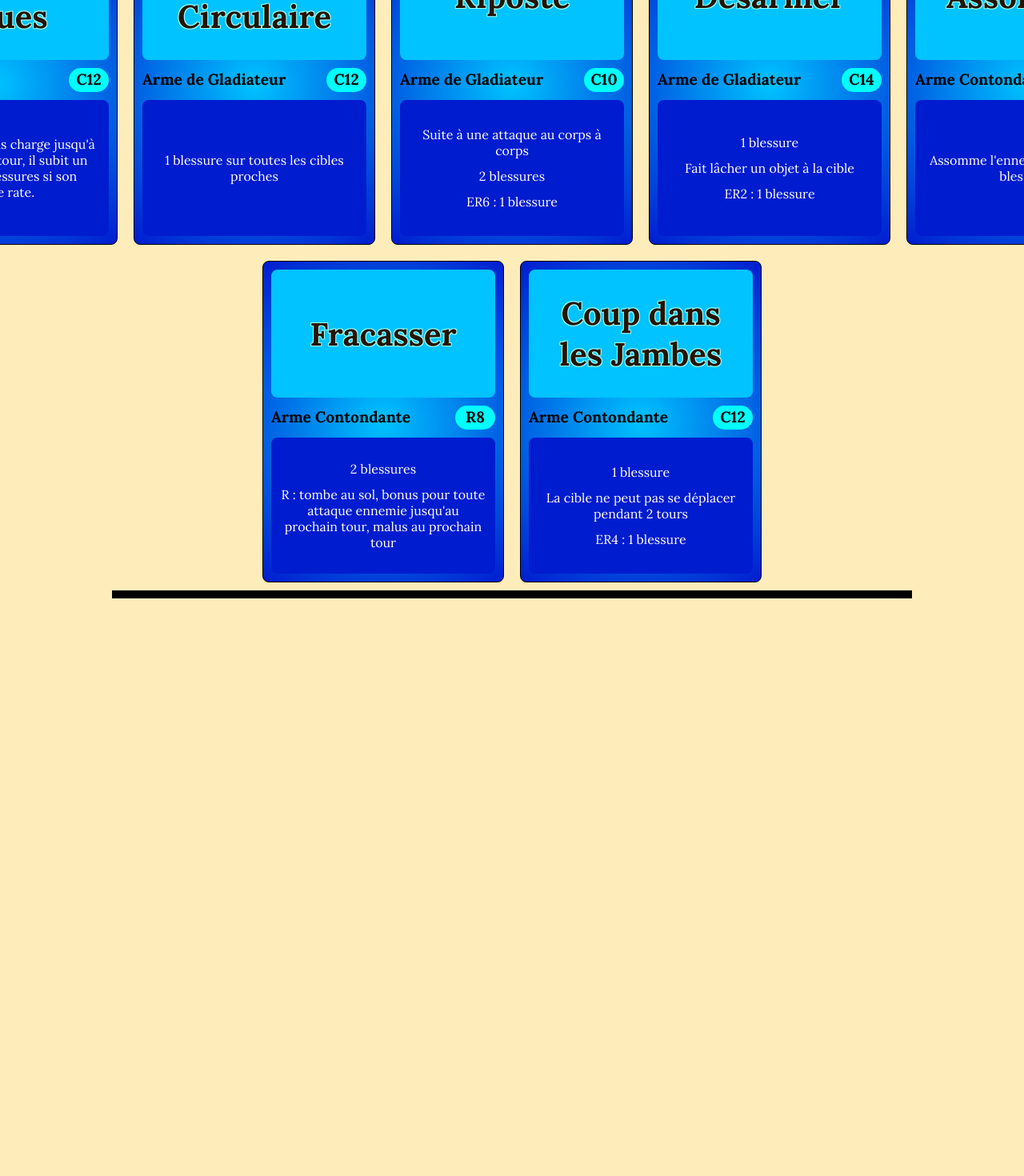
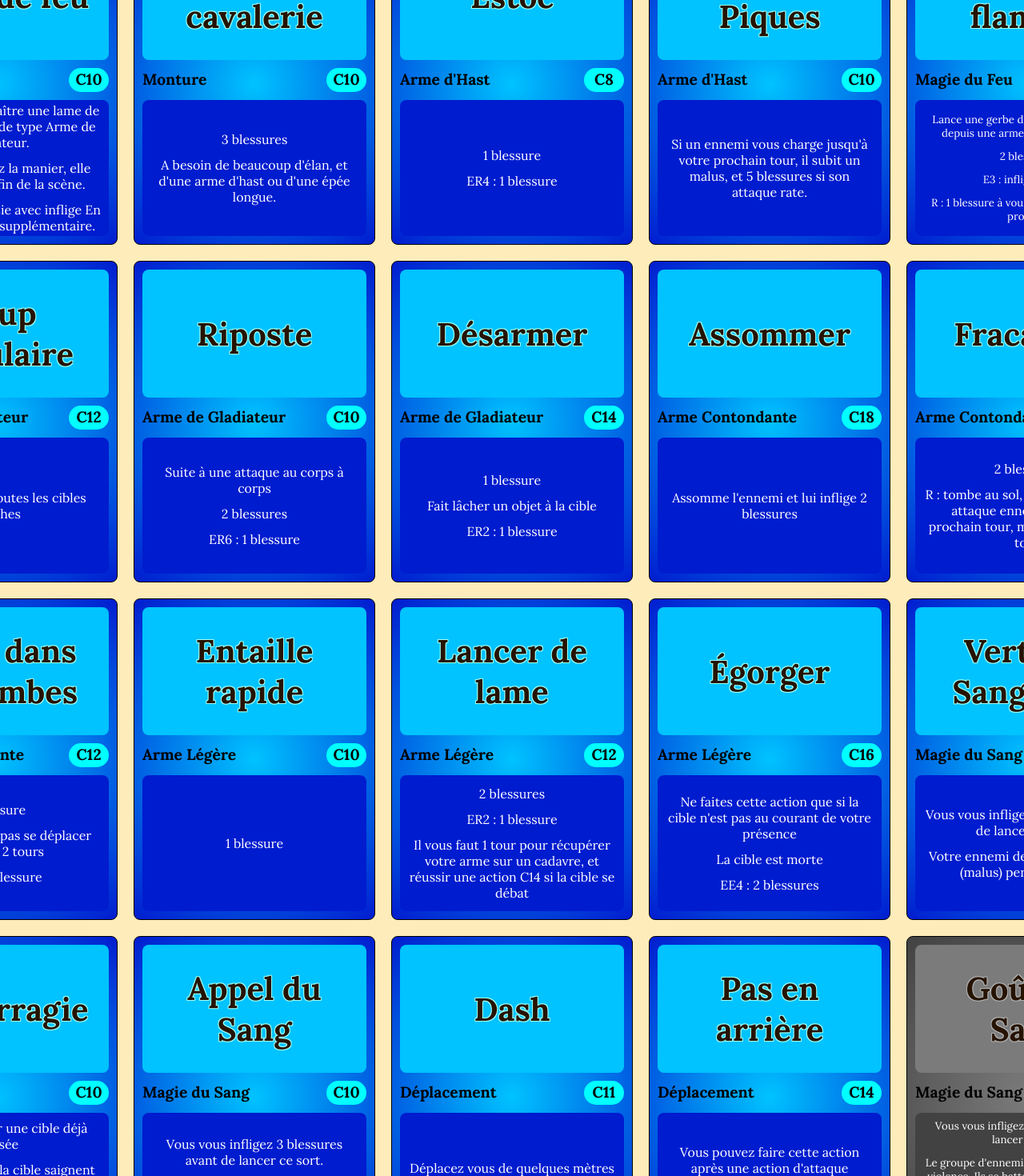
Before and after one commit to Sourdeval/Omnak, an Angular app: page /skills in a window 1280 px wide. Shown: the part 700-2170 px from the top of the page at 80% size. Before the commit the page ends 1448 px from the top, so only its background shows below. Built offline with nearby package versions, Linux system fonts and the light colour scheme.

Commit message:
[Way] v0.3

```diff
--- a/src/app/way/ways.ts
+++ b/src/app/way/ways.ts
@@ -21,8 +21,8 @@ export let ways: Way[] = [
         equipment: "",
         skills: [
             { name: "Boule de Feu", type: TypeSkill.MagieFeu, difficulty: 'R12', effects: ['3 blessures', 'E2 : inflige En Feu', 'R : la boule de feu part dans une autre direction'] },
-            { name: "", type: TypeSkill.MagieFeu, difficulty: '', effects: [''] },
-            { name: "", type: TypeSkill.MagieFeu, difficulty: '', effects: [''] },
+            { name: "Mains brûlantes", type: TypeSkill.MagieFeu, difficulty: 'C10', effects: [''] },
+            { name: "Lame de feu", type: TypeSkill.MagieFeu, difficulty: 'C10', effects: ["Vous faites apparaître une lame de feu d'environ 1m de type Arme de Gladiateur.", "Seul vous pouvez la manier, elle dure jusqu'à la fin de la scène.", "Une attaque réussie avec inflige En Feu et 1 blessure supplémentaire."] },
         ]
     },
     {
@@ -40,19 +40,19 @@ export let ways: Way[] = [
     {
         id: "LancierEnchante",
         name: "Lancier Enchanté",
-        description: "",
+        description: "Les Lanciers de la Nation Rouge sont positionnés sur les flancs de l'armée, pour décimer toute attaque de cavalerie ennemie.",
         asset: "Lance Enchantée (Anti Cavalerie, 1 Effet aléatoire) (ou bien un Trident ou équivalent)",
         equipment: "",
         skills: [
-            { name: "Mur de Piques", type: TypeSkill.ArmeHast, difficulty: 'C12', effects: ["Si un ennemi vous charge jusqu'à votre prochain tour, il subit un malus, et 5 blessures si son attaque rate."] },
-            { name: "", type: TypeSkill.ArmeHast, difficulty: '', effects: [''] },
-            { name: "", type: TypeSkill.ArmeHast, difficulty: '', effects: [''] },
+            { name: "Estoc", type: TypeSkill.ArmeHast, difficulty: 'C8', effects: ['1 blessure', 'ER4 : 1 blessure'] },
+            { name: "Mur de Piques", type: TypeSkill.ArmeHast, difficulty: 'C10', effects: ["Si un ennemi vous charge jusqu'à votre prochain tour, il subit un malus, et 5 blessures si son attaque rate."] },
+            { name: "Gerbe de flamme", type: TypeSkill.MagieFeu, difficulty: 'R12', effects: ["Lance une gerbe de flamme à distance depuis une arme d'Hast enchantée", '2 blessures', 'E3 : inflige En Feu', 'R : 1 blessure à vous et toutes les cibles proches'] },
         ]
     },
     {
         id: "FantassinEnchante",
         name: "Fantassin Enchanté",
-        description: "",
+        description: "Les Fantassins de la Nations Rouge sont le coeur de l'armée. Expert dans le combat rapproché, c'est leur nombre qui fait leur force contre des mages.",
         asset: "Épée Enchantée (Duel, 1 Effet aléatoire) (ou bien un Sabre ou équivalent)",
         equipment: "",
         skills: [
@@ -176,21 +176,21 @@ export let ways: Way[] = [
         asset: "",
         equipment: "",
         skills: [
-            { name: "", type: TypeSkill.Aucun, difficulty: '', effects: [''] },
-            { name: "", type: TypeSkill.Aucun, difficulty: '', effects: [''] },
-            { name: "", type: TypeSkill.Aucun, difficulty: '', effects: [''] },
+            { name: "", type: TypeSkill.MagieSable, difficulty: '', effects: [''] },
+            { name: "", type: TypeSkill.MagieSable, difficulty: '', effects: [''] },
+            { name: "", type: TypeSkill.MagieSable, difficulty: '', effects: [''] },
         ]
     },
     {
         id: "EnfantPoignard",
         name: "Enfant du Poignard",
-        description: "",
-        asset: "",
-        equipment: "",
+        description: "La Nation Sable choisi ses futurs Mages dès l'enfance. Ils sont entraînés à tuer très jeunes. On leur apprend que leur mission est plus importante que tout.",
+        asset: "Obstiné",
+        equipment: "Poignard",
         skills: [
-            { name: "", type: TypeSkill.Aucun, difficulty: '', effects: [''] },
-            { name: "", type: TypeSkill.Aucun, difficulty: '', effects: [''] },
-            { name: "", type: TypeSkill.Aucun, difficulty: '', effects: [''] },
+            { name: "Entaille rapide", type: TypeSkill.ArmeLegere, difficulty: 'C10', effects: ['1 blessure'] },
+            { name: "Lancer de lame", type: TypeSkill.ArmeLegere, difficulty: 'C12', effects: ['2 blessures', 'ER2 : 1 blessure', 'Il vous faut 1 tour pour récupérer votre arme sur un cadavre, et réussir une action C14 si la cible se débat'] },
+            { name: "Égorger", type: TypeSkill.ArmeLegere, difficulty: 'C16', effects: ["Ne faites cette action que si la cible n'est pas au courant de votre présence", "La cible est morte", "EE4 : 2 blessures"] },
         ]
     },
     {
@@ -281,24 +281,64 @@ export let ways: Way[] = [
         id: "PorteurHematite",
         name: "Porteur d'Hématite",
         description: "La Magie du Sang est rare et dangereuse, les Porteurs d'Hématite peuvent en maîtriser les bases.",
-        asset: "",
+        asset: "Coagulation Rapide : pas besoin de Premiers Secours. Vous régénérez une blessure de plus par repos.",
         equipment: "",
         skills: [
-            { name: "", type: TypeSkill.Aucun, difficulty: '', effects: [''] },
-            { name: "", type: TypeSkill.Aucun, difficulty: '', effects: [''] },
-            { name: "", type: TypeSkill.Aucun, difficulty: '', effects: [''] },
+            { name: "Vertiges Sanglants", type: TypeSkill.MagieSang, difficulty: 'C14', effects: ['Vous vous infligez 1 blessure avant de lancer ce sort.', "Votre ennemi devient Désorienté (malus) pendant 1 tour."] },
+            { name: "Hémorragie", type: TypeSkill.MagieSang, difficulty: 'C10', effects: ['Uniquement sur une cible déjà blessée', "Les blessures de la cible saignent abondemment. Elle subit 1 blessure pour chaque blessure qu'elle a déjà, jusqu'à un maximum de 3."] },
+            { name: "Appel du Sang", type: TypeSkill.MagieSang, difficulty: 'C10', effects: ['Vous vous infligez 3 blessures avant de lancer ce sort.', 'Vous aspirez le sang de tous vous ennemis à 10m environ. Ils subissent 2 blessures.'] },
         ]
     },
     {
         id: "PorteurTurquoise",
         name: "Porteur de Turquoise",
         description: "Les Porteurs de Turquoise font preuve de rapidité. Ils se déplacent, attaquent et fuient plus vite que les autres.",
+        asset: "Initiative (vous pouvez toujours jouer en premier)",
+        equipment: "",
+        skills: [
+            { name: "Dash", type: TypeSkill.Deplacement, difficulty: 'C11', effects: ['Déplacez vous de quelques mètres', 'Rejouez'] },
+            { name: "Pas en arrière", type: TypeSkill.Deplacement, difficulty: 'C14', effects: ["Vous pouvez faire cette action après une action d'attaque", "Déplacez vous de quelques mètres pour vous éloigner du combat"] },
+            { name: "", type: TypeSkill.Deplacement, difficulty: '', effects: [''] },
+        ]
+    },
+
+    //#region Idées pour plus tard
+    {
+        id: "IdeesMagieSang",
+        name: "Idées de sorts pour la Magie du Sang",
+        description: "",
         asset: "",
         equipment: "",
         skills: [
-            { name: "", type: TypeSkill.Aucun, difficulty: '', effects: [''] },
-            { name: "", type: TypeSkill.Aucun, difficulty: '', effects: [''] },
-            { name: "", type: TypeSkill.Aucun, difficulty: '', effects: [''] },
+            { idea: true, name: "Goût du Sang", type: TypeSkill.MagieSang, difficulty: 'R14', effects: ['Vous vous infligez 1 blessure avant de lancer ce sort.', "Le groupe d'ennemi choisi devient fou de violence. Ils se battent les uns contre les autres pendant 1 tour.", "R : le groupe d'ennemi vous attaque vous à la place.", ''] },
+            { idea: true, name: "Lame de Sang", type: TypeSkill.MagieSang, difficulty: 'C6', effects: ['Vous vous infligez 1 blessure avant de lancer ce sort.', "Vous créez une arme légère en Sang. Vous pouvez l'utiliser jusqu'à la fin de la scène."] },
         ]
     },
+    {
+        id: "IdeesGladiator",
+        name: "Idées de sorts pour l'épée etc.",
+        description: "",
+        asset: "",
+        equipment: "",
+        skills: [
+            { idea: true, name: "Frappe", type: TypeSkill.ArmeGladiateur, difficulty: 'C12', effects: ['2 blessures'] },
+            { idea: true, name: "Echaînement d'attaque", type: TypeSkill.ArmeGladiateur, difficulty: 'C14', effects: ['3 blessures'] },
+            { idea: true, name: "Frappe plongeante", type: TypeSkill.ArmeGladiateur, difficulty: 'C16', effects: ['4 blessures', 'EE3 : malus pour se défendre au corps à corps'] },
+            { idea: true, name: "Tranche", type: TypeSkill.ArmeGladiateur, difficulty: 'R11', effects: ['2 blessures', "ER 5 : malus à l'adversaire", 'R : la prochaine attaque réussie contre vous vous inflige une blessure de plus.'] },
+            { idea: true, name: "Feinte", type: TypeSkill.ArmeGladiateur, difficulty: 'R14', effects: ["Les bonus de défense de l'adversaire ne compte pas pour cette attaque.", '3 blessures', 'R : malus pour se défendre des attaques au corps à corps'] },
+        ]
+    },
+    {
+        id: "IdeesMagieGlace",
+        name: "Idées de sorts pour la Magie de Glace",
+        description: "",
+        asset: "",
+        equipment: "",
+        skills: [
+            { idea: true, name: "Lame de givre", type: TypeSkill.MagieGlace, difficulty: 'C10', effects: ["Vous faites apparaître une lame de givre d'environ 1m de type Arme de Gladiateur.", "Vous pouvez la donner à un allié, elle dure jusqu'à la fin de la scène.", "Légère et maniable, elle offre 1 bonus."] },
+        ]
+    },
+
+
+    //#endregion
 ]
--- a/src/core/way.core.ts
+++ b/src/core/way.core.ts
@@ -24,4 +24,8 @@ export enum TypeSkill {
     ArmeLegere = "Arme Légère",
     Monture = "Monture",
     MagieFeu = "Magie du Feu",
+    MagieGlace = "Magie de Glace",
+    MagieSable = "Magie du Sable",
+    MagieSang = "Magie du Sang",
+    Deplacement = "Déplacement",
 }
```
